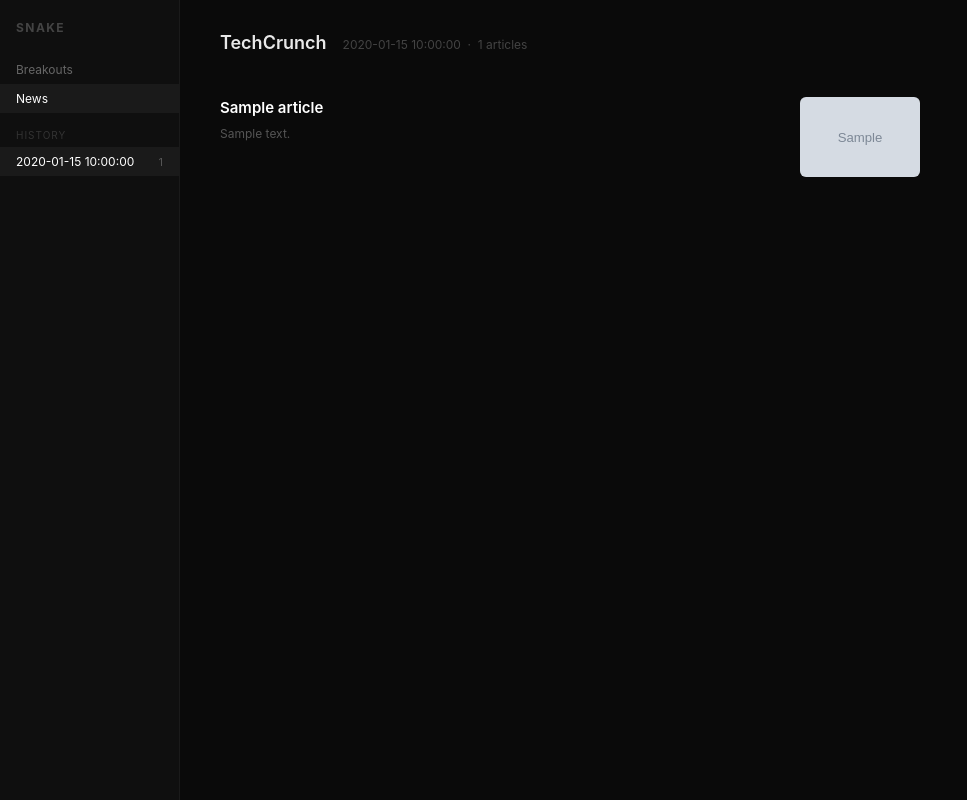
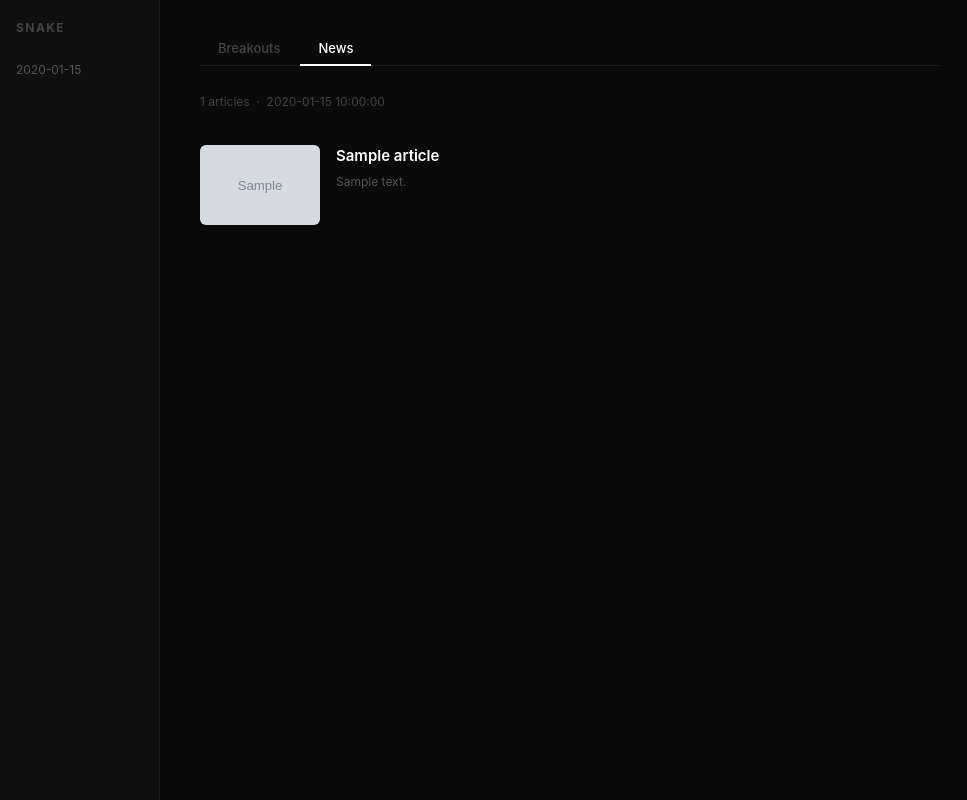
Before and after one commit to joaooalvim/project-snake, a FastAPI app: template dashboard/templates/news.html in a window 1280 px wide. Shown: the whole page, without its empty margins (0-967 px from the left). Run offline with FastAPI, Linux system fonts and the light colour scheme; the template is opened without the code that fills it: most values are stand-ins (such as "Sample title", 1, 10 or a date in 2020); grey boxes marked "Sample" are stand-in pictures.

Commit message:
Restructure nav: dates in sidebar, Breakouts/News as sub-tabs
Routes changed to /{date}/breakouts and /{date}/news.
Sidebar shows dates only. Sub-tabs appear inside content area.
Images moved to left of article text.

Co-Authored-By: Claude Sonnet 4.6 <noreply@anthropic.com>

```diff
--- a/dashboard/app.py
+++ b/dashboard/app.py
@@ -3,10 +3,13 @@ sys.path.insert(0, os.path.dirname(os.path.dirname(__file__)))
 
 from datetime import date
 from fastapi import FastAPI, Request
-from fastapi.responses import HTMLResponse
+from fastapi.responses import HTMLResponse, RedirectResponse
 from fastapi.templating import Jinja2Templates
 
-from storage.db import init_db, get_breakouts, get_breakout_dates, get_articles, get_article_dates
+from storage.db import (
+    init_db, get_breakouts, get_breakout_dates,
+    get_articles, get_article_dates,
+)
 
 app = FastAPI(title="Project Snake")
 templates = Jinja2Templates(directory=os.path.join(os.path.dirname(__file__), "templates"))
@@ -46,8 +49,14 @@ templates.env.globals["COUNTRY_FLAG"] = COUNTRY_FLAG
 templates.env.globals["CHART_LABEL"] = CHART_LABEL
 
 
+def _get_dates():
+    """Merged sorted list of all dates that have any data."""
+    b = {d["date"] for d in get_breakout_dates(60)}
+    a = {d["date"] for d in get_article_dates(60)}
+    return sorted(b | a, reverse=True)
+
+
 def _group_breakouts(rows: list) -> list:
-    """Group by app_id, aggregate countries."""
     from collections import defaultdict
     by_app = defaultdict(list)
     for r in rows:
@@ -57,67 +66,53 @@ def _group_breakouts(rows: list) -> list:
         first = app_rows[0]
         grouped.append({
             **first,
-            "countries": [r["country"] for r in app_rows],
-            "charts":    list({r["chart_type"] for r in app_rows}),
+            "countries":     [r["country"] for r in app_rows],
+            "charts":        list({r["chart_type"] for r in app_rows}),
             "country_count": len(app_rows),
-            "appstore_url": f"https://apps.apple.com/app/id{app_id}",
+            "appstore_url":  f"https://apps.apple.com/app/id{app_id}",
         })
     return sorted(grouped, key=lambda x: (-x["country_count"], x["rank_today"]))
 
 
-@app.get("/", response_class=HTMLResponse)
-async def index(request: Request):
-    dates = get_breakout_dates(60)
-    if dates:
-        latest = dates[0]["date"]
-        rows = get_breakouts(latest)
-        grouped = _group_breakouts(rows)
-    else:
-        latest = date.today().isoformat()
-        grouped = []
-    return templates.TemplateResponse("breakouts.html", {
-        "request":       request,
-        "dates":         dates,
-        "selected_date": latest,
-        "breakouts":     grouped,
-    })
+@app.get("/", response_class=RedirectResponse)
+async def index():
+    dates = _get_dates()
+    latest = dates[0] if dates else date.today().isoformat()
+    return RedirectResponse(f"/{latest}/breakouts")
 
 
-@app.get("/breakouts/{date_str}", response_class=HTMLResponse)
+@app.get("/{date_str}/breakouts", response_class=HTMLResponse)
 async def breakouts_page(request: Request, date_str: str):
-    dates = get_breakout_dates(60)
+    dates = _get_dates()
     rows = get_breakouts(date_str)
     grouped = _group_breakouts(rows)
     return templates.TemplateResponse("breakouts.html", {
         "request":       request,
         "dates":         dates,
         "selected_date": date_str,
+        "active_tab":    "breakouts",
         "breakouts":     grouped,
+    })
+
+
+@app.get("/{date_str}/news", response_class=HTMLResponse)
+async def news_page(request: Request, date_str: str):
+    dates = _get_dates()
+    articles = get_articles(date_str)
+    return templates.TemplateResponse("news.html", {
+        "request":       request,
+        "dates":         dates,
+        "selected_date": date_str,
+        "active_tab":    "news",
+        "articles":      articles,
     })
 
 
 @app.get("/api/breakouts/{date_str}")
 async def api_breakouts(date_str: str):
-    rows = get_breakouts(date_str)
-    return _group_breakouts(rows)
+    return _group_breakouts(get_breakouts(date_str))
 
 
-@app.get("/news", response_class=HTMLResponse)
-async def news_index(request: Request):
-    dates = get_article_dates(60)
-    latest = dates[0]["date"] if dates else date.today().isoformat()
-    articles = get_articles(latest)
-    return templates.TemplateResponse("news.html", {
-        "request": request, "dates": dates,
-        "selected_date": latest, "articles": articles,
-    })
-
-
-@app.get("/news/{date_str}", response_class=HTMLResponse)
-async def news_page(request: Request, date_str: str):
-    dates = get_article_dates(60)
-    articles = get_articles(date_str)
-    return templates.TemplateResponse("news.html", {
-        "request": request, "dates": dates,
-        "selected_date": date_str, "articles": articles,
-    })
+@app.get("/api/news/{date_str}")
+async def api_news(date_str: str):
+    return get_articles(date_str)
--- a/dashboard/templates/news.html
+++ b/dashboard/templates/news.html
@@ -3,42 +3,44 @@
 <head>
 <meta charset="utf-8">
 <meta name="viewport" content="width=device-width, initial-scale=1">
-<title>Project Snake — News</title>
+<title>Project Snake</title>
 <style>
   *, *::before, *::after { box-sizing: border-box; margin: 0; padding: 0; }
   body { font-family: -apple-system, BlinkMacSystemFont, sans-serif;
          background: #0a0a0a; color: #e8e8e8; display: flex; min-height: 100vh; font-size: 14px; }
 
-  .sidebar { width: 180px; flex-shrink: 0; background: #0f0f0f;
+  /* Sidebar */
+  .sidebar { width: 160px; flex-shrink: 0; background: #0f0f0f;
              border-right: 1px solid #1a1a1a; padding: 20px 0; overflow-y: auto; }
   .sidebar .logo { font-size: 12px; font-weight: 700; text-transform: uppercase;
                    letter-spacing: .12em; color: #444; padding: 0 16px 20px; }
-  .sidebar .section { font-size: 10px; text-transform: uppercase; letter-spacing: .1em;
-                      color: #333; padding: 16px 16px 6px; }
   .sidebar a { display: flex; justify-content: space-between; align-items: center;
-               padding: 7px 16px; font-size: 12px; color: #555;
-               text-decoration: none; transition: color .1s; }
+               padding: 7px 16px; font-size: 12px; color: #555; text-decoration: none; }
   .sidebar a:hover { color: #ccc; }
   .sidebar a.active { color: #fff; background: #1a1a1a; }
-  .sidebar a.nav { color: #666; }
-  .sidebar a.nav.active { color: #fff; }
-  .sidebar .count { font-size: 11px; color: #333; }
-  .sidebar a.active .count { color: #555; }
 
-  .main { flex: 1; padding: 32px 40px; overflow-y: auto; max-width: 780px; }
-  .header { display: flex; align-items: baseline; gap: 16px; margin-bottom: 28px; }
-  .header h1 { font-size: 18px; font-weight: 600; }
-  .header .meta { font-size: 12px; color: #444; }
+  /* Main */
+  .main { flex: 1; padding: 32px 40px; overflow-y: auto; max-width: 820px; }
 
-  .article { display: grid; grid-template-columns: 1fr 120px; gap: 16px;
+  /* Day tabs */
+  .tabs { display: flex; gap: 2px; margin-bottom: 28px; border-bottom: 1px solid #1a1a1a; }
+  .tabs a { padding: 8px 18px; font-size: 13px; font-weight: 500; color: #444;
+            text-decoration: none; border-bottom: 2px solid transparent; margin-bottom: -1px; }
+  .tabs a:hover { color: #aaa; }
+  .tabs a.active { color: #fff; border-bottom-color: #fff; }
+
+  /* Articles */
+  .header { font-size: 12px; color: #444; margin-bottom: 20px; }
+  .article { display: grid; grid-template-columns: 120px 1fr; gap: 16px;
              padding: 16px 0; border-bottom: 1px solid #111; align-items: start; }
   .article:last-child { border-bottom: none; }
-  .article-text a { font-size: 15px; font-weight: 600; color: #fff; text-decoration: none; line-height: 1.4; display: block; }
-  .article-text a:hover { text-decoration: underline; }
-  .article-text .summary { font-size: 12px; color: #555; margin-top: 6px; line-height: 1.6; }
   .article-img { width: 120px; height: 80px; object-fit: cover; border-radius: 6px;
                  background: #1a1a1a; flex-shrink: 0; }
   .article-img-placeholder { width: 120px; height: 80px; border-radius: 6px; background: #1a1a1a; }
+  .article-text a { font-size: 15px; font-weight: 600; color: #fff;
+                    text-decoration: none; line-height: 1.4; display: block; }
+  .article-text a:hover { text-decoration: underline; }
+  .article-text .summary { font-size: 12px; color: #555; margin-top: 6px; line-height: 1.6; }
 
   .empty { color: #333; font-size: 13px; padding: 40px 0; }
 </style>
@@ -47,13 +49,9 @@
 
 <nav class="sidebar">
   <div class="logo">Snake</div>
-  <a href="/" class="nav">Breakouts</a>
-  <a href="/news" class="nav active">News</a>
-  <div class="section">History</div>
   {% for d in dates %}
-  <a href="/news/{{ d.date }}" class="{{ 'active' if d.date == selected_date else '' }}">
-    <span>{{ d.date }}</span>
-    <span class="count">{{ d.count }}</span>
+  <a href="/{{ d }}/news" class="{{ 'active' if d == selected_date else '' }}">
+    <span>{{ d }}</span>
   </a>
   {% endfor %}
   {% if not dates %}
@@ -62,29 +60,31 @@
 </nav>
 
 <main class="main">
-  <div class="header">
-    <h1>TechCrunch</h1>
-    <span class="meta">{{ selected_date }} &nbsp;·&nbsp; {{ articles|length }} articles</span>
+  <div class="tabs">
+    <a href="/{{ selected_date }}/breakouts">Breakouts</a>
+    <a href="/{{ selected_date }}/news" class="active">News</a>
   </div>
+
+  <div class="header">{{ articles|length }} articles &nbsp;·&nbsp; {{ selected_date }}</div>
 
   {% if articles %}
     {% for a in articles %}
     <div class="article">
+      {% if a.image_url %}
+      <img class="article-img" src="{{ a.image_url }}" loading="lazy" alt="">
+      {% else %}
+      <div class="article-img-placeholder"></div>
+      {% endif %}
       <div class="article-text">
         <a href="{{ a.url }}" target="_blank">{{ a.title }}</a>
         {% if a.summary %}
         <div class="summary">{{ a.summary | striptags | truncate(200) }}</div>
         {% endif %}
       </div>
-      {% if a.image_url %}
-      <img class="article-img" src="{{ a.image_url }}" loading="lazy" alt="">
-      {% else %}
-      <div class="article-img-placeholder"></div>
-      {% endif %}
     </div>
     {% endfor %}
   {% else %}
-  <p class="empty">No articles for {{ selected_date }}. Run <code>python pipeline.py</code>.</p>
+  <p class="empty">No articles for {{ selected_date }}.</p>
   {% endif %}
 </main>
 
```
Also changed, not shown: dashboard/templates/breakouts.html (+24 -26 lines).
